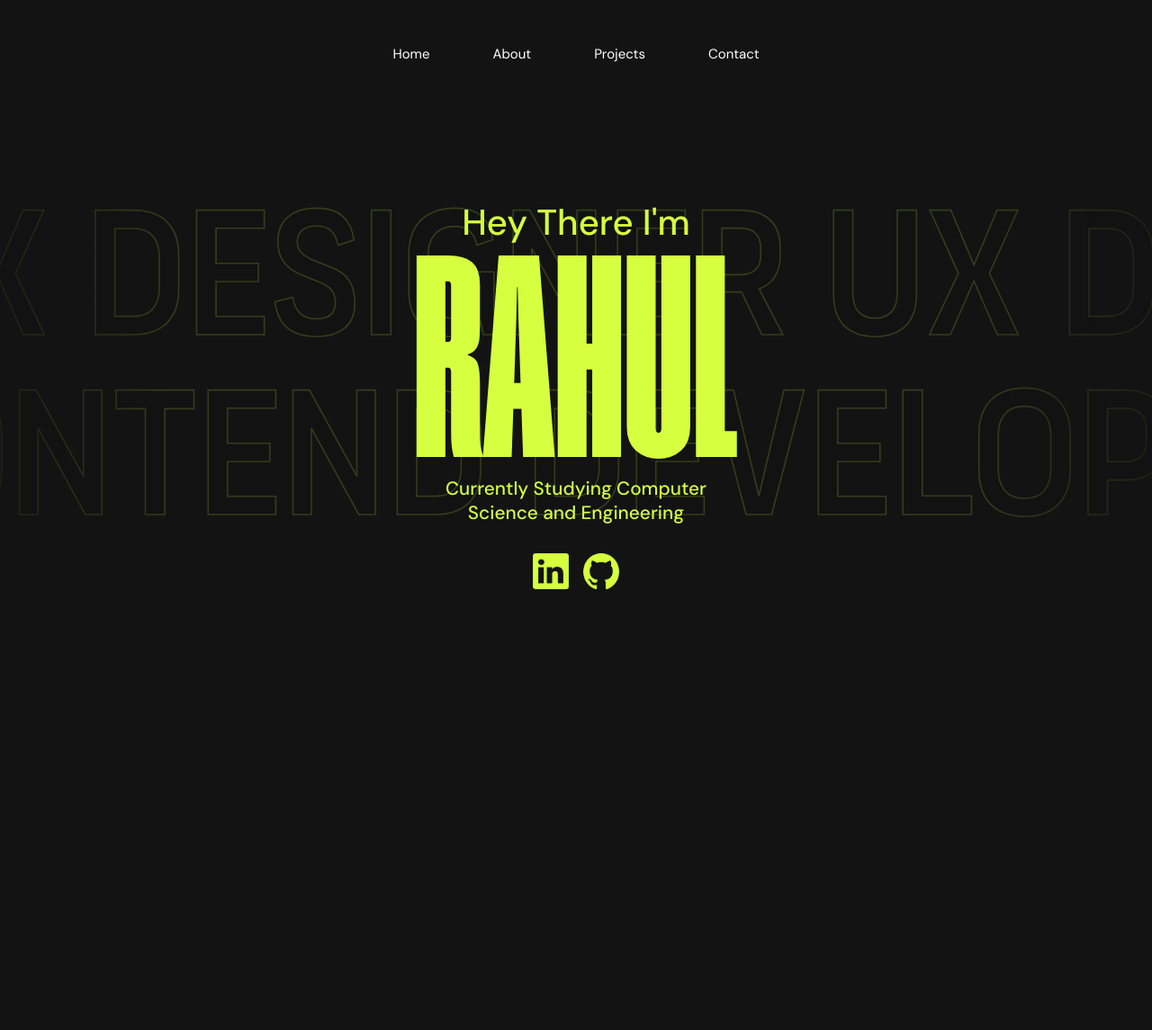
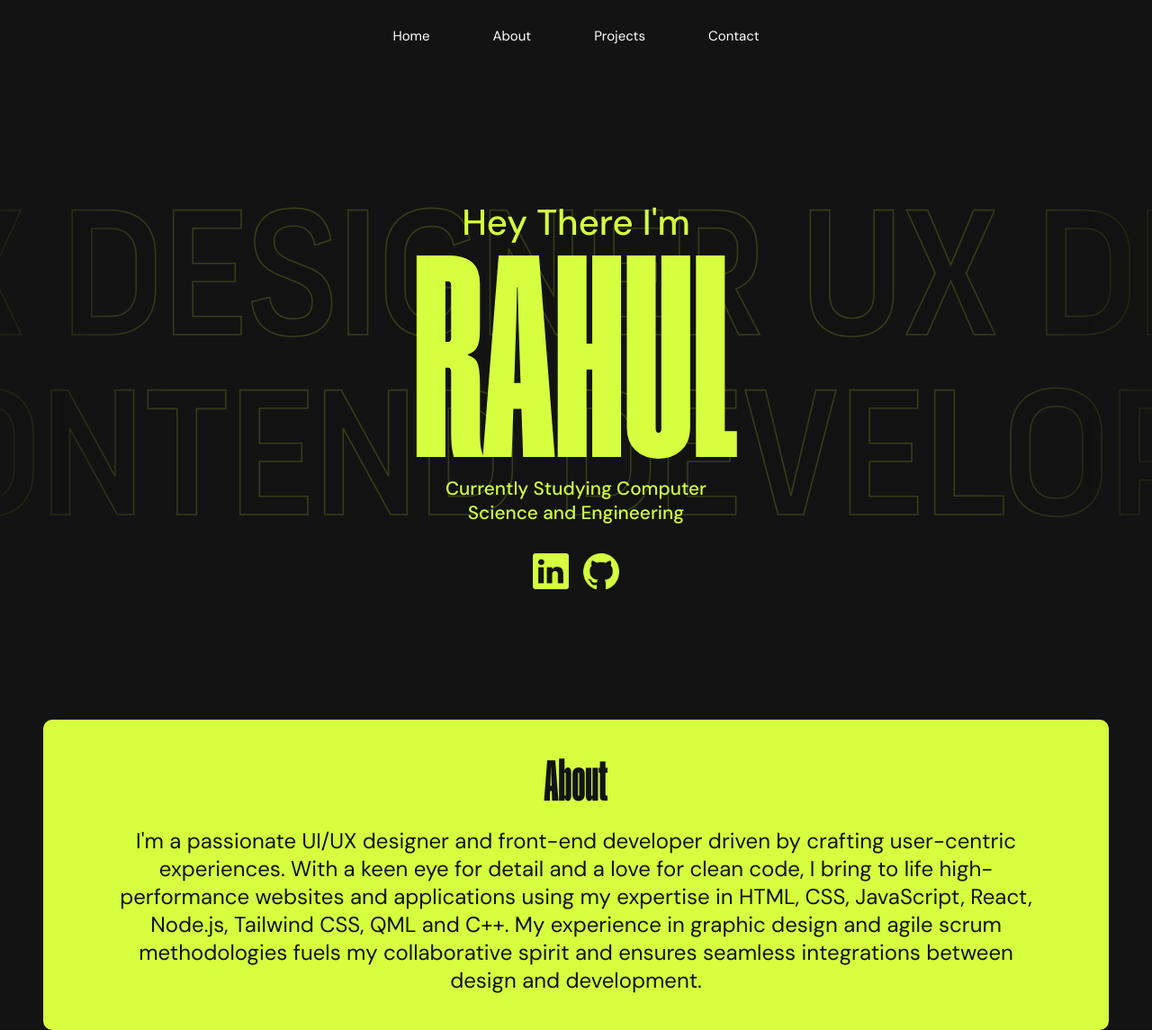
Before and after one commit to srahul099/Portfolio-App-v2.0, a React (Create React App) app: page / in a window 1280 px wide. Shown: the top 1145 px of the page at 90% size. Before the commit the page ends 800 px from the top, so only its background shows below. Built offline with nearby package versions, Linux system fonts and the light colour scheme.

Commit message:
added sticky

```diff
--- a/src/App.css
+++ b/src/App.css
@@ -2,37 +2,8 @@
   text-align: center;
 }
 
-.App-logo {
-  height: 40vmin;
-  pointer-events: none;
+.Header {
+  position: sticky;
+  top: 0;
+  z-index: 1;
 }
-
-@media (prefers-reduced-motion: no-preference) {
-  .App-logo {
-    animation: App-logo-spin infinite 20s linear;
-  }
-}
-
-.App-header {
-  background-color: #282c34;
-  min-height: 100vh;
-  display: flex;
-  flex-direction: column;
-  align-items: center;
-  justify-content: center;
-  font-size: calc(10px + 2vmin);
-  color: white;
-}
-
-.App-link {
-  color: #61dafb;
-}
-
-@keyframes App-logo-spin {
-  from {
-    transform: rotate(0deg);
-  }
-  to {
-    transform: rotate(360deg);
-  }
-}
--- a/src/App.js
+++ b/src/App.js
@@ -5,7 +5,9 @@ import Homepage from "./pages/homepage/Homepage";
 function App() {
   return (
     <div className="App">
-      <Header />
+      <div className="Header">
+        <Header />
+      </div>
       <Homepage />
     </div>
   );
--- /dev/null
+++ b/src/components/About/About.js
@@ -0,0 +1,20 @@
+import React from "react";
+import "./about.css";
+const About = () => {
+  return (
+    <div className="about-container">
+      <h2 className="about-heading">About</h2>
+      <p className="about-desc">
+        I'm a passionate UI/UX designer and front-end developer driven by
+        crafting user-centric experiences. With a keen eye for detail and a love
+        for clean code, I bring to life high-performance websites and
+        applications using my expertise in HTML, CSS, JavaScript, React,
+        Node.js, Tailwind CSS, QML and C++. My experience in graphic design and
+        agile scrum methodologies fuels my collaborative spirit and ensures
+        seamless integrations between design and development.
+      </p>
+    </div>
+  );
+};
+
+export default About;
--- /dev/null
+++ b/src/components/About/about.css
@@ -0,0 +1,23 @@
+.about-container {
+  display: flex;
+  flex-direction: column;
+  justify-content: center;
+  align-items: center;
+  height: fit-content;
+  border-radius: 10px;
+  margin: 0 3rem;
+  background-color: var(--neon-green);
+  color: var(--bg-black);
+  padding: 40px 80px;
+}
+
+.about-heading {
+  font-size: 4rem;
+  margin-bottom: 1rem;
+  font-family: "Humane";
+}
+
+.about-desc {
+  font-size: 1.5rem;
+  font-family: "DM Sans";
+}
--- a/src/components/Hero/hero.css
+++ b/src/components/Hero/hero.css
@@ -2,7 +2,7 @@
   display: flex;
   justify-content: center;
   align-items: center;
-  height: 80vh;
+  height: 90vh;
 }
 .desc {
   display: flex;
@@ -12,7 +12,7 @@
   align-items: center;
 
   color: var(--neon-green);
-  z-index: 1;
+  z-index: 0;
 }
 
 .line1,
--- a/src/components/header/header.css
+++ b/src/components/header/header.css
@@ -1,5 +1,6 @@
 .navbar {
-  padding: 50px 0px 50px 0px;
+  padding: 30px 0px 30px 0px;
+  background-color: var(--bg-black);
 }
 
 .navbaritems {
--- a/src/pages/homepage/Homepage.js
+++ b/src/pages/homepage/Homepage.js
@@ -1,10 +1,12 @@
 import React from "react";
 import Hero from "../../components/Hero/Hero";
+import About from "../../components/About/About";
 
 const Homepage = () => {
   return (
     <div>
       <Hero />
+      <About />
     </div>
   );
 };
```
